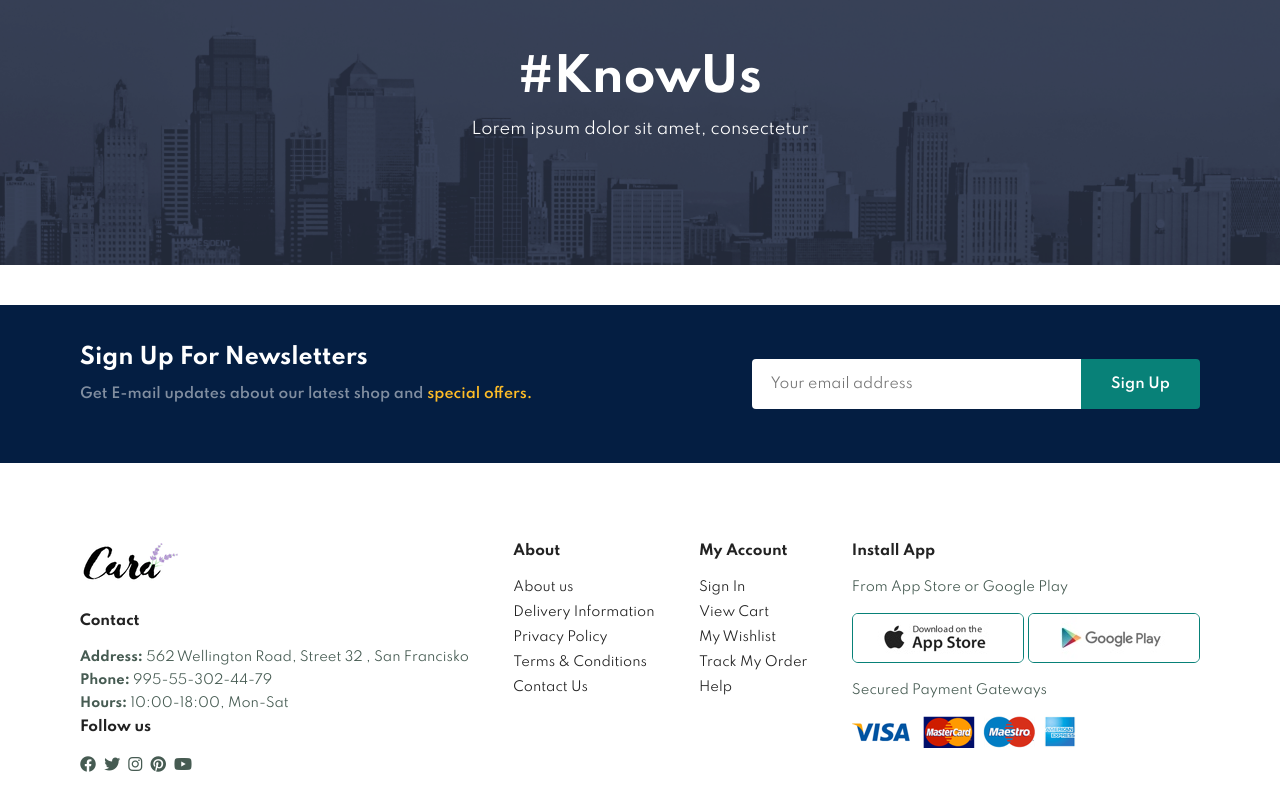
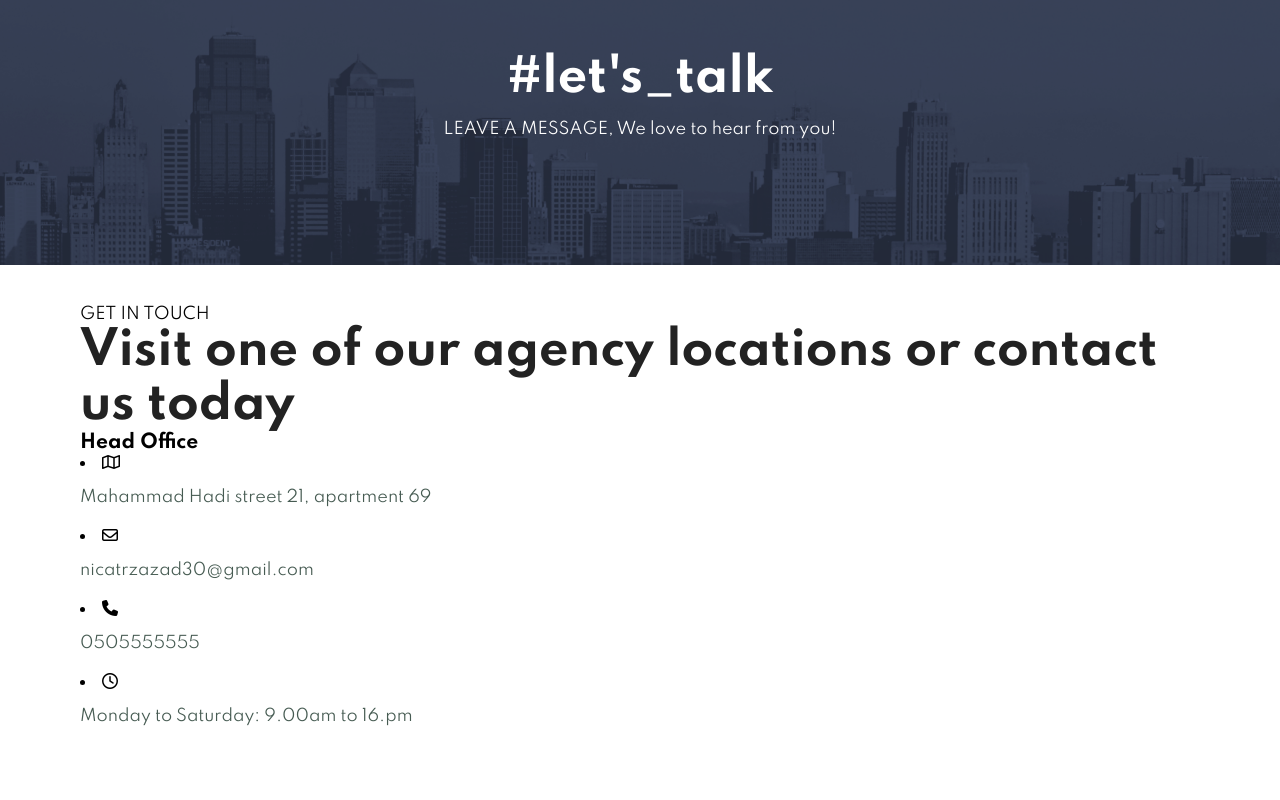
Before and after one commit to Nicat477/full_project, a plain HTML site: page contact.html in a window 1280 px wide. Shown: the part 400-1200 px from the top of the page. Drawn offline with Linux system fonts and the light colour scheme.

Commit message:
nineteenth

```diff
--- a/contact.html
+++ b/contact.html
@@ -16,7 +16,7 @@
                 <li><a href="index.html">Home</a></li>
                 <li><a href="shop.html">Shop</a></li>
                 <li><a href="blog.html">Blog</a></li>
-                <li><a href="about.html" >About</a></li>
+                <li><a href="about.html">About</a></li>
                 <li><a href="contact.html" class="active">Contact</a></li>
                 <li id="lg-bag"><a href="cart.html"><i class="fa-solid fa-bag-shopping"></i></a></li>
                 <a href="#" id="close"><i class="fa-solid fa-circle-xmark"></i></a>
@@ -30,12 +30,36 @@
     </section>
     <section id="page-header" class="about-header">
 
-        <h2>#KnowUs</h2>
+        <h2>#let's_talk</h2>
 
-        <p>Lorem ipsum dolor sit amet, consectetur</p>
+        <p>LEAVE A MESSAGE, We love to hear from you!</p>
 
     </section>
-
+    <section id="contact-details" class="section-p1">
+        <div class="details">
+            <span>GET IN TOUCH</span>
+            <h2>Visit one of our agency locations or contact us today</h2>
+            <h3>Head Office</h3>
+            <div>
+                <li>
+                    <i class="fa-regular fa-map"></i>
+                    <p>Mahammad Hadi street 21, apartment 69</p>
+                </li>
+                <li>
+                    <i class="fa-regular fa-envelope"></i>
+                    <p>nicatrzazad30@gmail.com</p>
+                </li>
+                <li>
+                    <i class="fa-solid fa-phone"></i>
+                    <p>0505555555</p>
+                </li>
+                <li>
+                    <i class="fa-regular fa-clock"></i>
+                    <p>Monday to Saturday: 9.00am to 16.pm</p>
+                </li>
+            </div>
+        </div>
+    </section>
     <section id="newsletter" class="section-p1 section-m1">
         <div class="newstext">
             <h4>Sign Up For Newsletters</h4>
```
